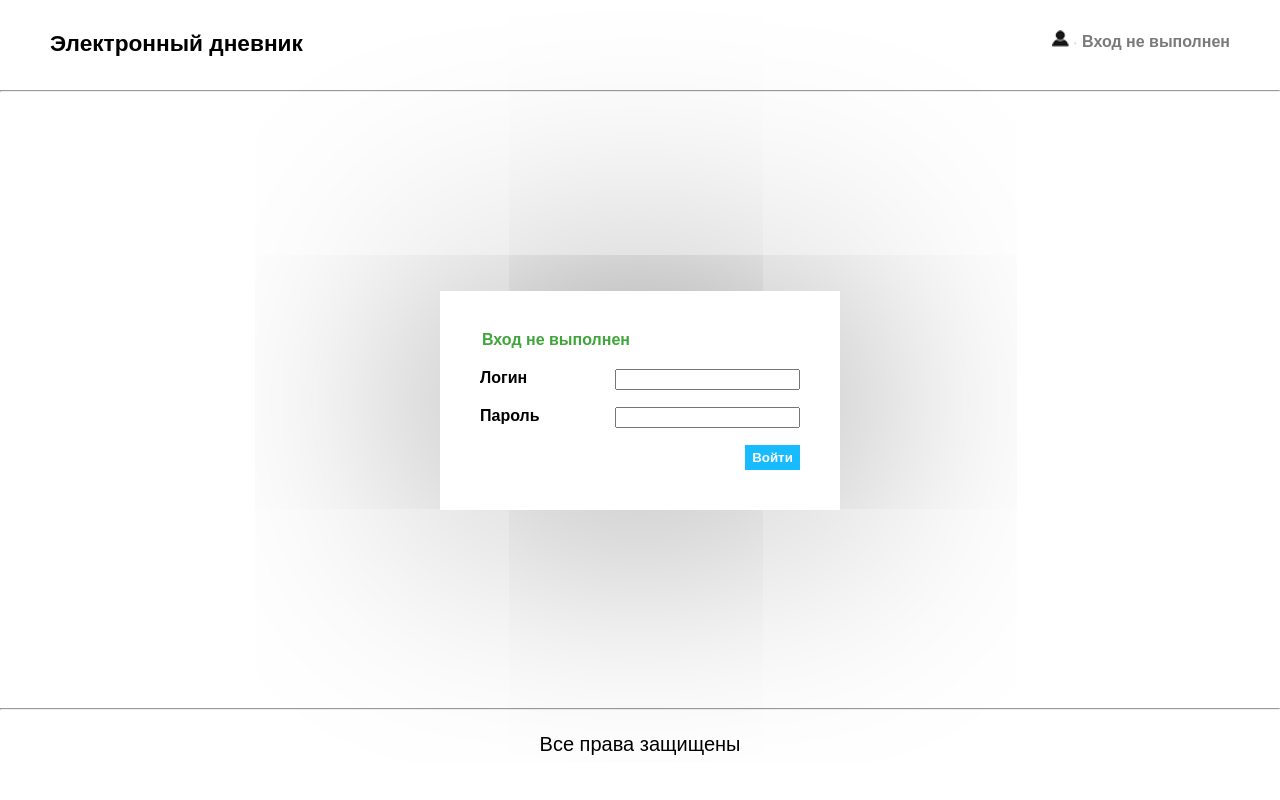
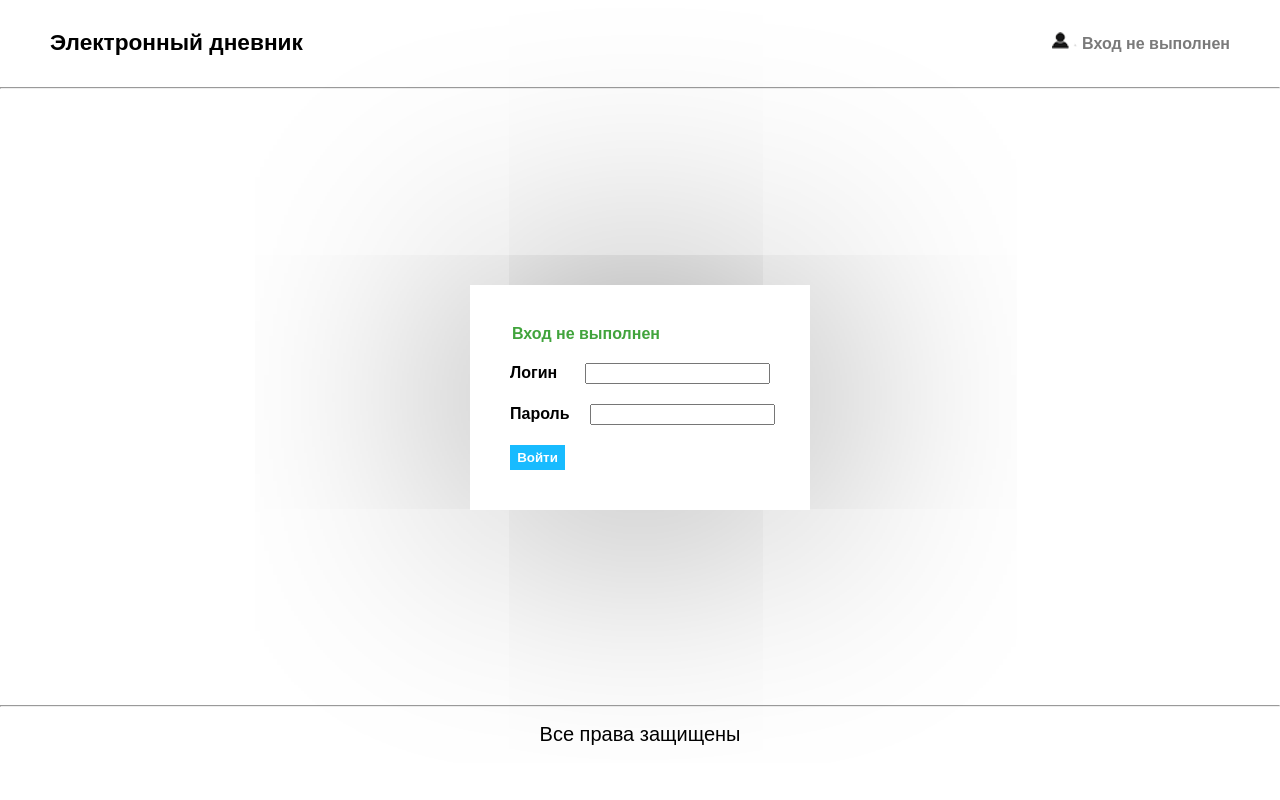
Before and after one commit to antos07/Rouge-Diary, a PHP site: page /html/login.php in a window 1280 px wide. Run offline with PHP 8.4, Linux system fonts and the light colour scheme.

Commit message:
=adaptivnost

```diff
--- a/css/login.css
+++ b/css/login.css
@@ -17,11 +17,16 @@ content
 
 #LoginContainer
 {
+	min-width: 260px;
 	display: block;
 	background: white;
 	padding: 40px;
 	box-shadow: 0 0 500px gray;
-	width: 25%;
+	width: 20%;
+}
+
+#LoginForm
+{
 }
 
 #LoginForm>legend
@@ -33,22 +38,22 @@ content
 	margin-bottom: 15px;
 }
 
-form>div
+#LoginForm>div
 {
+	display: flex;
+	align-items: center;
+    align-content: center;
+	justify-content: space-between;
+	flex-wrap: nowrap;
 	margin: 20px 0 20px 0;
 }
 
-form>div>label
+#LoginForm>div>label
 {
 	/*font-family: OpenSans, sans-serif;*/
 	font-weight: 740;
 	margin-right: 20px;
 	color: rgba(0, 0, 0, 255);
-}
-
-input
-{
-	float: right;
 }
 
 input[type="submit"]
--- a/css/main.css
+++ b/css/main.css
@@ -1,7 +1,15 @@
+body
+{
+	min-width: 345px;
+}
+
 header
 {
+	height: 1.5em;
 	padding: 30px 50px 25px 50px;
 	display: flex;
+	align-content: center;
+	align-items: center;
 	justify-content: space-between;
 }
 
@@ -10,6 +18,7 @@ header
 	font-family: ﻿MyriadPro, sans-serif;
 	font-size: 17pt;
 	font-weight: bold;
+	margin-right: 5px;
 	color: rgba(0, 0, 0, 255);
 }
 
@@ -30,9 +39,17 @@ header
 }
 
 footer {
+	height: 0.5em;
+	padding: 15px;
+	display: flex;
+	justify-content: center;
+	align-content: center;
+	align-items: center;
+}
+
+footer>div
+{
 	font-family: ﻿OpenSans, sans-serif;
 	font-weight: 400;
 	font-size: 15pt;
-	padding: 15px;
-	text-align: center;
 }
--- a/html/footer.php
+++ b/html/footer.php
@@ -1,6 +1,6 @@
 <hr>
 		<footer>
-			Все права защищены
+			<div>Все права защищены</div>
 		</footer>
 	</body>
 </html>
--- a/html/login.php
+++ b/html/login.php
@@ -12,7 +12,7 @@
 				<label for="pass">Пароль</label>
 				<input type="password" name = "pass" id="pass" value="" required>
 			</div>
-				<input type="submit" value="Войти">
+			<input type="submit" value="Войти">
 		</form>
 	</div>
 </content>
```
